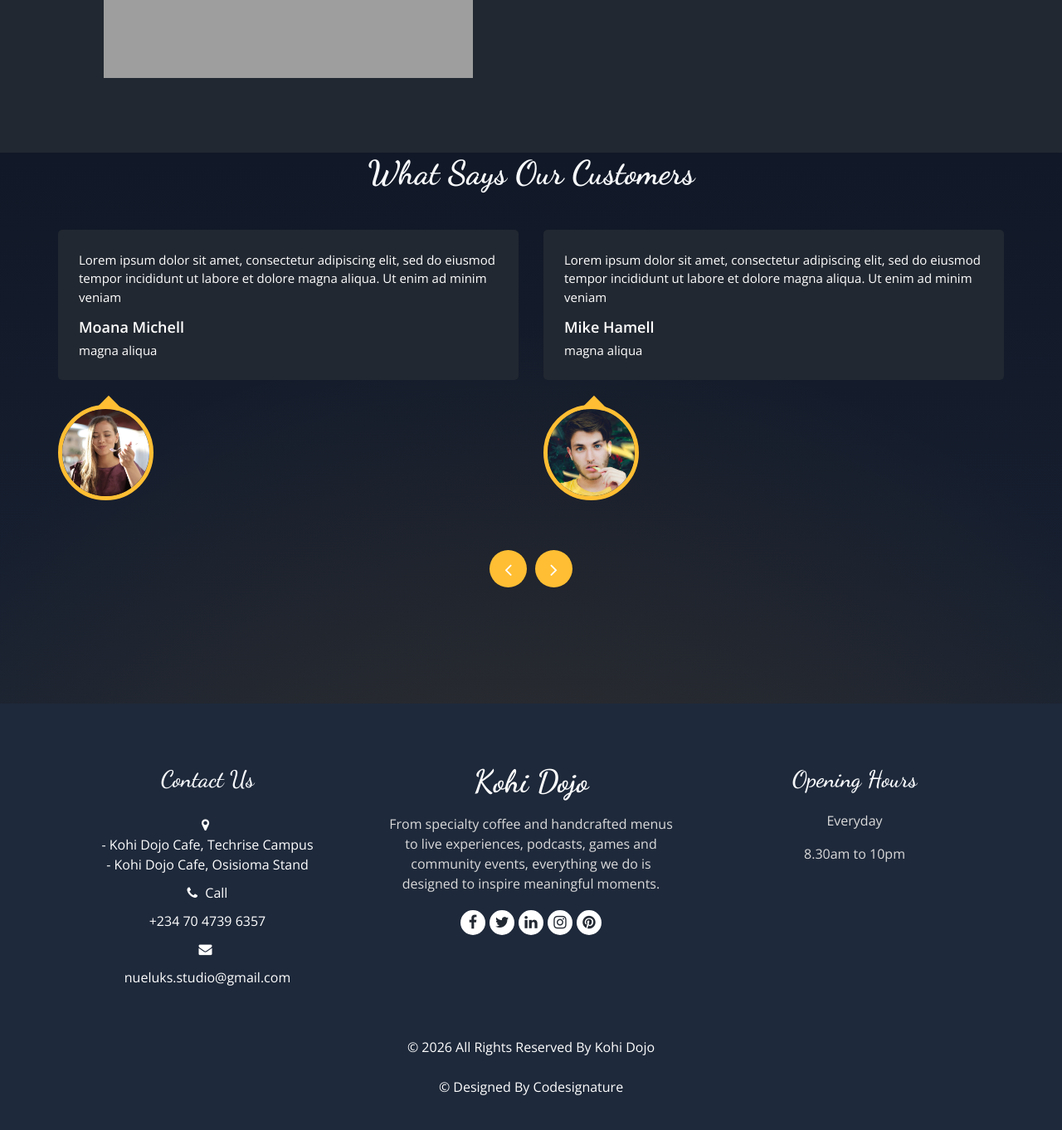
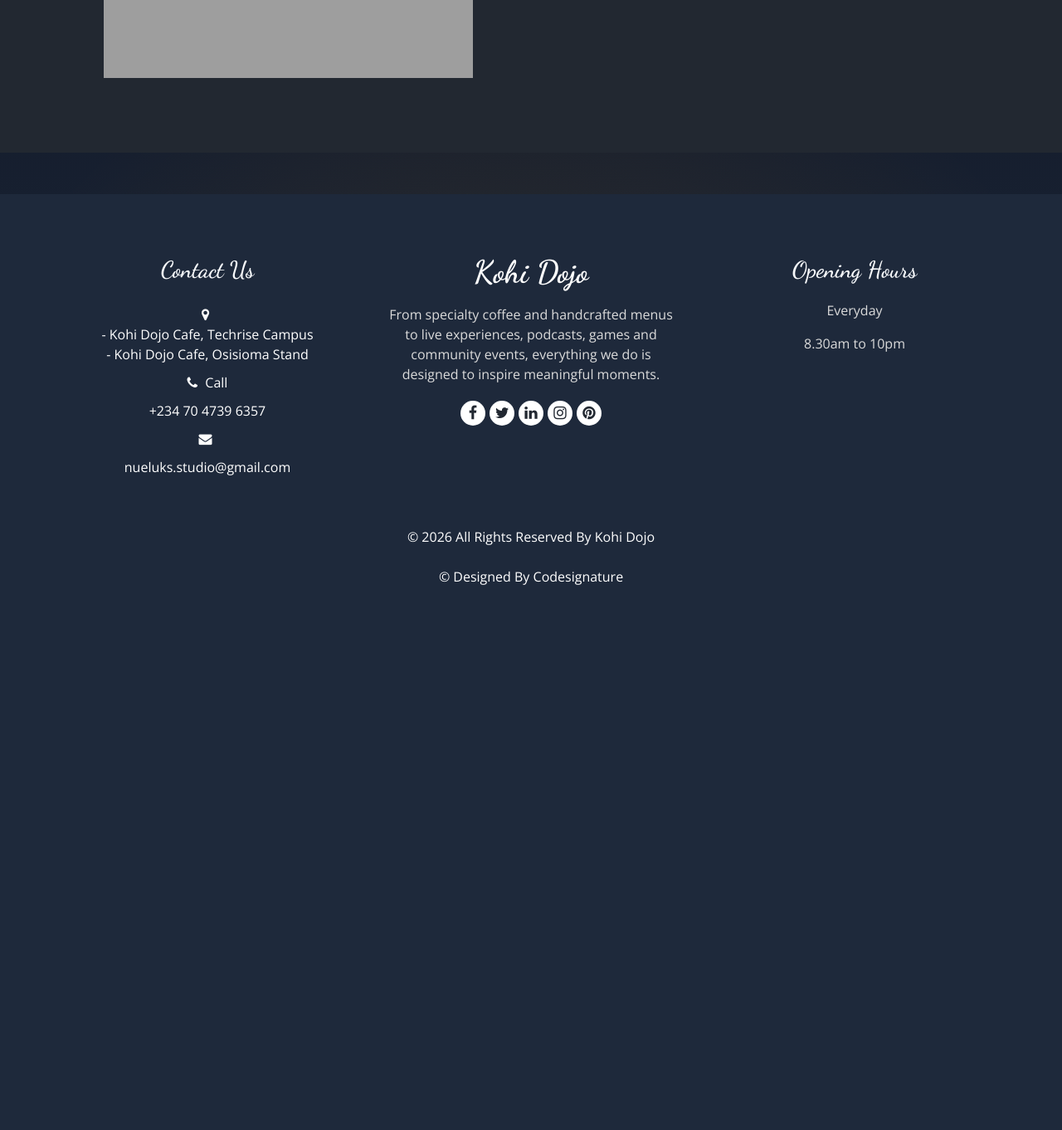
Before and after one commit to juniorssignature21/kohi-dojo-cantaball-website, a Django app: page / in a window 1280 px wide. Shown: the part 1419-2781 px from the top of the page at 83% size. After the commit the page ends 2124 px from the top, so only its background shows below. Run offline with Django 5.2, Linux system fonts and the light colour scheme; data that the repository does not hold is empty; parts of the project's set-up code (start-up, migrations or seed data) failed here and were passed over; some libraries are stand-ins or nearby versions; grey boxes are pictures that could not be loaded.

Commit message:
edited index.html

```diff
--- a/templates/store/index.html
+++ b/templates/store/index.html
@@ -380,7 +380,7 @@
 
   <!-- client section -->
 
-  <section class="client_section layout_padding-bottom">
+  {% comment %} <section class="client_section layout_padding-bottom">
     <div class="container">
       <div class="heading_container heading_center psudo_white_primary mb_45">
         <h2>
@@ -428,6 +428,6 @@
         </div>
       </div>
     </div>
-  </section>
+  </section> {% endcomment %}
   <!-- end client section -->
 {% endblock content %}
```
